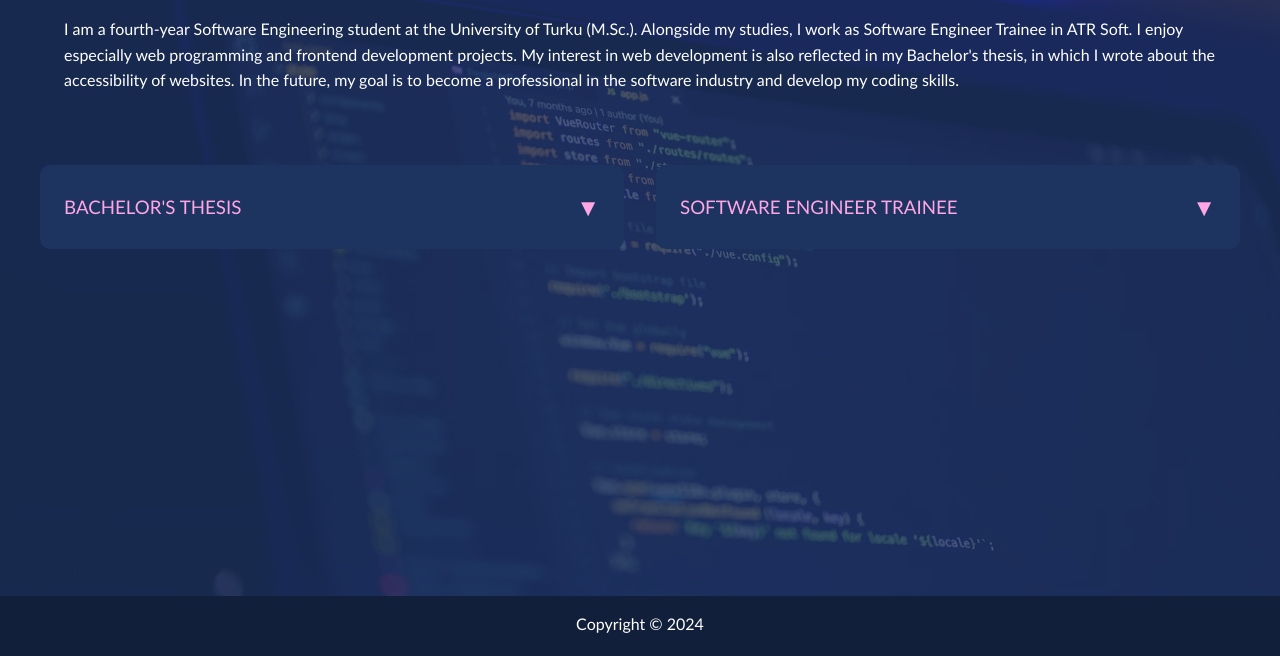
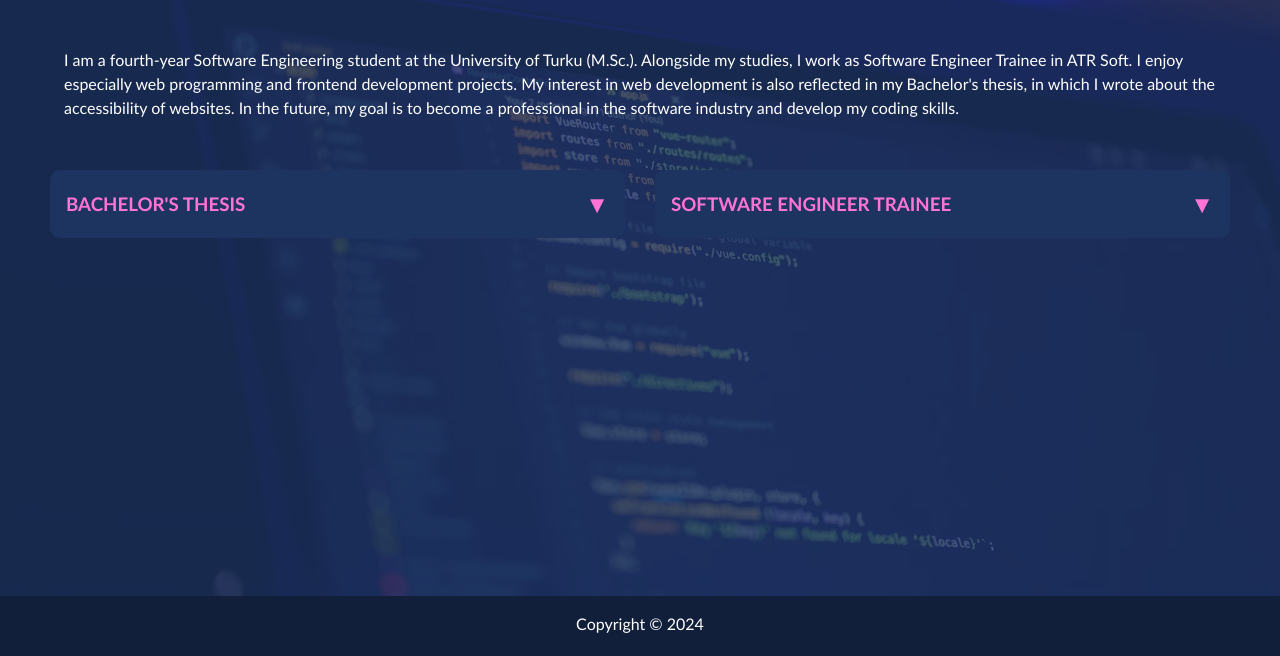
Before and after one commit to vmneva/my_portfolio, a website: page dist/about.html in a window 1280 px wide. Shown: the part 144-800 px from the top of the page. Drawn offline with Linux system fonts and the light colour scheme.

Commit message:
Home page and about me page ready

```diff
--- a/scss/_about.scss
+++ b/scss/_about.scss
@@ -1,6 +1,5 @@
 /* about me */
 #about {
-    padding: 2rem;
   display: flex;
   flex-direction: column;
   align-items: center;
@@ -8,6 +7,7 @@
   .lg-heading {
     font-size: 3rem;
     margin-bottom: 1rem;
+    padding-top: 1rem;
     text-align: center;
     text-transform: uppercase;
 
@@ -27,25 +27,17 @@
     'bio bio'
     'thesis job';
     grid-template-columns: 1fr 1fr;
-        gap: 2rem;
+    gap: 10px;
     width: 100%;
     max-width: 1200px;
+    margin-bottom: 1rem;
 
     .bio {
       grid-area: bio;
       background: transparent;
       padding: 1.5rem;
       border-radius: 10px;
-        color: white;
-
-        h3 {
-          margin-bottom: 1rem;
-          color: $secondary-color;
-        }
-
-        p {
-          line-height: 1.6;
-        }
+      color: set-text-color($primary-color);
     }
     .job {
       grid-area: job;
@@ -60,26 +52,27 @@
       overflow: hidden;
       display: flex;
       flex-direction: column;
+      margin-left: 10px;
+      margin-right: 10px;
 
       &-header {
-                padding: 1.5rem;
+        padding: 1rem;
         cursor: pointer;
         display: flex;
         justify-content: space-between;
         align-items: center;
+        color: $secondary-color;
         background: $primary-color;
-                color: lighten($color: $secondary-color, $amount: 10);
 
         h3 {
             margin: 0;
             text-transform: uppercase;
+            font-weight: bold;
         }
-
         .icon {
             font-size: 1.5rem;
             transition: transform 0.3s ease;
         }
-
         &.active .icon {
           transform: rotate(180deg);
         }
@@ -91,10 +84,12 @@
         padding: 0 1.5rem;
         display: flex;
         flex-direction: column;
+        background: $primary-color;
 
         p {
           line-height: 1.6;
-                    color: white;
+          color: set-text-color($primary-color);
+          padding-bottom: 1rem;
         }
       }
 
--- a/scss/_config.scss
+++ b/scss/_config.scss
@@ -15,6 +15,7 @@ $background-opacity: 0.8;
 @mixin background {
     @if $show-home-image {
         &#bg-img {
+            position: relative;
             background: $home-image;
             background-attachment: fixed;
             background-size: cover;
@@ -44,12 +45,12 @@ $background-opacity: 0.8;
     }
 }
 @mixin mediaL {
-    @media screen and (min-width: 769px) and (max-width: 1440px) {
+    @media screen and (min-width: 769px) and (max-width: 1700px) {
         @content;
     }
 }
 @mixin mediaXL {
-    @media screen and (min-width: 1441px) {
+    @media screen and (min-width: 1701px) {
         @content;
     }
 }
--- a/scss/_mobile.scss
+++ b/scss/_mobile.scss
@@ -1,101 +1,5 @@
 /* responsive design */
 
-@include mediaXL {
-    main {
-        min-height: calc(100vh - 80px);
-        .lg-heading {
-            font-size: 8rem;
-        }
-        .sm-heading {
-            font-size: 2rem;
-        }
-        &#home {
-            .bio-image {
-                width: 400px;
-                height: 400px;
-                border-radius: 50%;
-                border: $secondary-color solid 3px;
-            }
-        }
-    }
-    header {
-        margin-top: 2rem;
-        .navbar {
-            max-width: 2560px;
-            .links {
-                margin-right: 3rem;
-                a {
-                    font-size: 35px;
-                }
-            }
-            .icons {
-                margin-left: 3rem;
-                a {
-                    font-size: 50px;
-                    padding: 1.5rem;
-                }
-            }
-        }
-    }
-    footer {
-        font-size: 25px;
-        height: 80px;
-    }
-}
-@include mediaL {
-    header {
-        margin-top: 1rem;
-        margin-right: 2rem;
-        .navbar {
-            max-width: 1440px;
-            .links {
-                a {
-                    font-size: 20px;
-                }
-            }
-        }
-    }
-}
-@include mediaM {
-    main {
-        min-height: calc(100vh - 50px);
-        align-items: center;
-        text-align: center;
-
-        .lg-heading {
-            line-height: 1;
-            margin-bottom: 1rem;
-            font-size: 4rem;
-        }
-        .sm-heading {
-            font-size: 1rem;
-        }
-    }
-    header {
-        .navbar {
-            .links {
-                display: none;
-            }
-            .toggle_btn {
-                display: block;
-            }
-        }
-        .dropdown_menu {
-            display: block;
-        }
-    }
-    .about-info {
-        grid-template-areas:
-        'bio'
-        'thesis'
-        'job';
-        grid-template-columns: 1fr;
-    }
-    footer {
-        font-size: 14px;
-        height: 50px;
-    }
-}
 @include mediaS {
     main {
         min-height: calc(100vh - 40px);
@@ -143,7 +47,6 @@
         }
         .lg-heading {
             margin-bottom: 0.5rem;
-            margin-top: 2.5rem;
         }
         .accordion {
             &-header {
@@ -157,6 +60,7 @@
             'job';
             grid-template-columns: 1fr;
             width: 100%;
+            gap: 1rem;
         }
     }
     footer {
@@ -164,4 +68,112 @@
         height: 40px;
         padding: 0.7rem;
     }
-  }
+}
+@include mediaM {
+    main {
+        min-height: calc(100vh - 50px);
+        align-items: center;
+        text-align: center;
+
+        .lg-heading {
+            line-height: 1;
+            margin-bottom: 1rem;
+            font-size: 4rem;
+        }
+        .sm-heading {
+            font-size: 1rem;
+        }
+    }
+    header {
+        .navbar {
+            .links {
+                display: none;
+            }
+            .toggle_btn {
+                display: block;
+            }
+        }
+        .dropdown_menu {
+            display: block;
+            width: 10rem;
+        }
+    }
+    #about {
+        .about-info {
+            grid-template-areas:
+            'bio'
+            'thesis'
+            'job';
+            grid-template-columns: 1fr;
+        }
+        p {
+            text-align: justify;
+        }
+    }
+    footer {
+        font-size: 14px;
+        height: 50px;
+    }
+}
+@include mediaL {
+    main {
+    }
+    header {
+        margin-right: 2rem;
+        .navbar {
+            max-width: 1440px;
+            .links {
+                gap: 1rem;
+                a {
+                    font-size: 15px;
+                }
+            }
+        }
+    }
+    #about {
+        p {
+            font-size: 16px;
+        }
+    }
+}
+@include mediaXL {
+    main {
+        min-height: calc(100vh - 80px);
+        &#home {
+            .bio-image {
+                width: 400px;
+                height: 400px;
+                border-radius: 50%;
+                border: $secondary-color solid 3px;
+            }
+        }
+        #about {
+            p {
+                font-size: 2rem;
+            }
+        }
+    }
+    header {
+        margin-top: 2rem;
+        .navbar {
+            max-width: 2560px;
+            .links {
+                margin-right: 3rem;
+                a {
+                    font-size: 30px;
+                }
+            }
+            .icons {
+                margin-left: 3rem;
+                a {
+                    font-size: 50px;
+                    padding: 1.5rem;
+                }
+            }
+        }
+    }
+    footer {
+        font-size: 25px;
+        height: 80px;
+    }
+}
--- a/scss/main.scss
+++ b/scss/main.scss
@@ -22,8 +22,8 @@ h1, h2, h3 {
 
     &.lg-heading {
         font-size: 5rem;
+        margin-top: 3rem;
     }
-
     &.sm-heading {
         margin-bottom: 2rem;
         padding: 0.2rem 1rem;
```
Also changed, not shown: dist/about.html, dist/css/main.css. Lines whose indentation alone changed are shown as unchanged.
